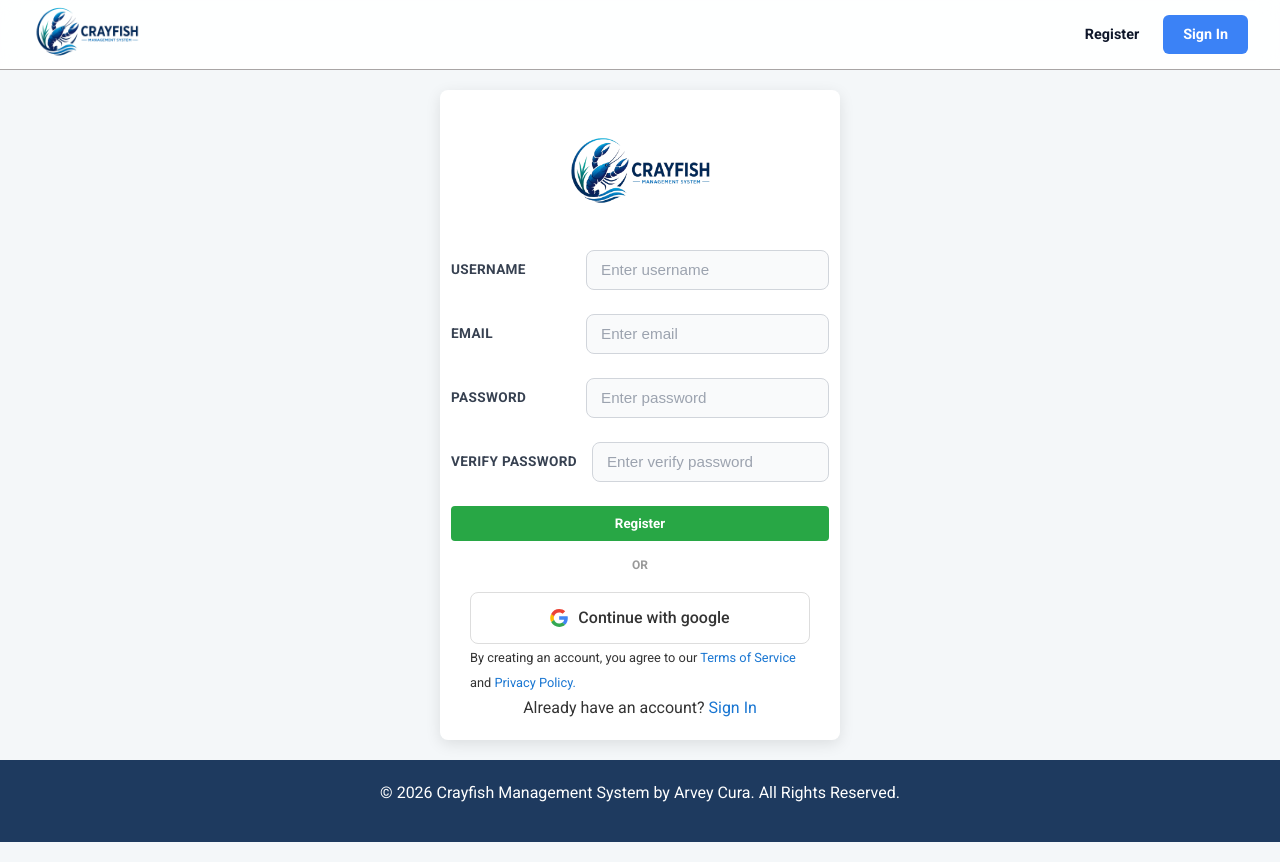
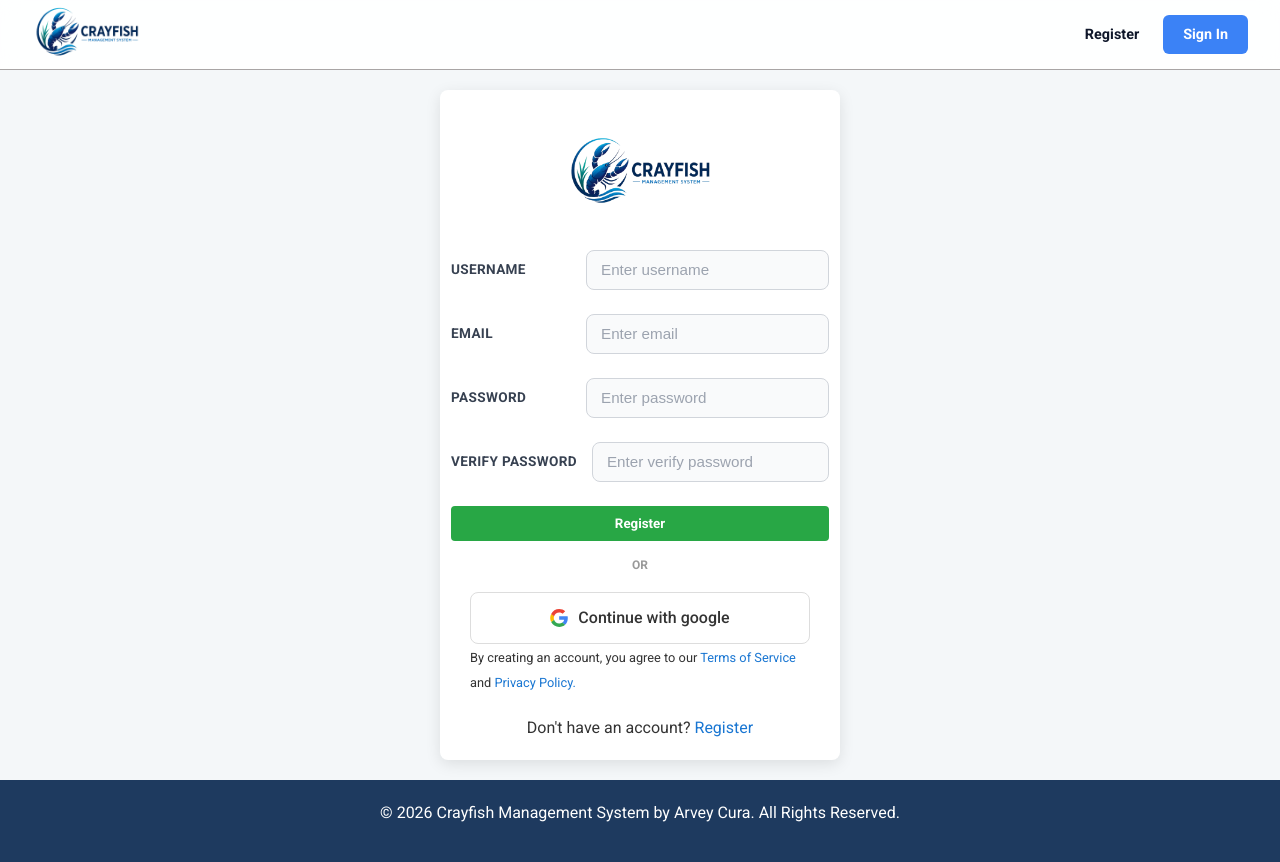
Before and after one commit to yevdev016/Crayfish-Management-System, a React (Vite) app in the folder client/: page /register in a window 1280 px wide. Built offline with nearby package versions, Linux system fonts and the light colour scheme.

Commit message:
Added a auth layout for better reusable component

```diff
--- a/client/src/components/auth/RegisterForm.css
+++ b/client/src/components/auth/AuthLayout.css
@@ -1,4 +1,4 @@
-.sign-up-container {
+.auth-container {
     max-width: 400px;
     margin: 20px auto;
     padding: 10px 30px 20px 30px;
@@ -90,6 +90,9 @@
 .google-btn:hover {
   background-color: #f9f9f9;
 }
+.terms-services-container {
+  margin-bottom: 20px;
+}
 .terms-services-container span {
     margin: 10px auto;
     font-size: .8rem;
--- /dev/null
+++ b/client/src/components/auth/AuthLayout.jsx
@@ -0,0 +1,36 @@
+import { Link } from 'react-router-dom'
+import './AuthLayout.css'
+import google from '@/assets/icon-google.svg'
+import logo from '@/assets/LOGO-CRAYFISH.png'
+const AuthLayout = ({children, isLogin}) => {
+    return(
+         <div className='auth-container'>
+            <div className='logo-container'>
+                <img className='img-logo' src={logo} alt="Logo" />
+            </div>
+
+            {children}
+
+            <div className='divider'>
+                <span>OR</span>
+            </div>
+
+            <a href="" className='google-btn'>
+                <img src={google} alt="Google" />
+                Continue with google
+            </a>
+            <div className='terms-services-container'>
+                <span>By {isLogin ? "signing in" : "creating an account"}, you agree to our <Link>Terms of Service</Link> and <Link>Privacy Policy.</Link></span>
+            </div>
+            <div className='footer-link'>
+                {isLogin ? (
+                    <span>Already have an account? <Link to="/login">Sign In</Link></span>
+                ): (
+                    <span>Don't have an account? <Link to="/register">Register</Link></span>
+                )
+                }
+            </div>
+        </div>
+    );
+}
+export default AuthLayout;
--- a/client/src/components/auth/LoginForm.jsx
+++ b/client/src/components/auth/LoginForm.jsx
@@ -0,0 +1,50 @@
+import { useState } from 'react'
+import Inputs from "../ui/Inputs";
+import Button from '../ui/Buttons';
+import AuthLayout from './AuthLayout';
+const LoginForm = () => {
+    const [formData, setFormData] = useState({
+        userName: "",
+        password: "",
+    });
+
+    const handleChange = (e) => {
+        const {value, name} = e.target;
+
+        setFormData(prevData => ({
+            ...prevData,
+            [name]: value})
+        );
+    }
+
+    const handleSubmit = (e) => {
+        e.preventDefault();
+        console.log(formData)
+    }
+    return(
+        <AuthLayout isLogin={true}>
+            <form onSubmit={handleSubmit}>
+                <Inputs
+                label="Username"
+                id="userName"
+                type="text"
+                onChange={handleChange}
+                value={formData.userName}
+                />
+
+                <Inputs
+                label="Password"
+                id="password"
+                type="password"
+                onChange={handleChange}
+                value={formData.password}
+                />
+
+                <Button type="submit" variant="success" width='full'>
+                    Login
+                </Button>
+            </form>
+        </AuthLayout>
+    );
+}
+export default LoginForm;
--- a/client/src/components/auth/RegisterForm.jsx
+++ b/client/src/components/auth/RegisterForm.jsx
@@ -1,10 +1,7 @@
 import { useState } from 'react'
-import { Link } from 'react-router-dom'
 import Inputs from "../ui/Inputs";
 import Button from '../ui/Buttons';
-import './RegisterForm.css'
-import google from '@/assets/icon-google.svg'
-import logo from '@/assets/LOGO-CRAYFISH.png'
+import AuthLayout from './AuthLayout';
 const RegisterForm = () => {
     const [formData, setFormData] = useState({
         firstName: "",
@@ -29,10 +26,7 @@
         console.log(formData)
     }
     return(
-        <div className='sign-up-container'>
-            <div className='logo-container'>
-                <img className='img-logo' src={logo} alt="Logo" />
-            </div>
+        <AuthLayout>
             <form onSubmit={handleSubmit}>
 
                 <Inputs
@@ -71,20 +65,9 @@
                 <Button type="submit" variant="success" width='full'>
                     Register
                 </Button>
+            </form>
+        </AuthLayout>
 
-            </form>
-            <div className='divider'>
-                <span>OR</span>
-            </div>
-            <a href="" className='google-btn'>
-                <img src={google} alt="Google" />
-                Continue with google
-            </a>
-            <div className='terms-services-container'>
-                <span>By creating an account, you agree to our <Link>Terms of Service</Link> and <Link>Privacy Policy.</Link></span>
-            </div>
-            <span>Already have an account? <Link to="/login">Sign In</Link></span>
-        </div>
     );
 }
 export default RegisterForm;
```
